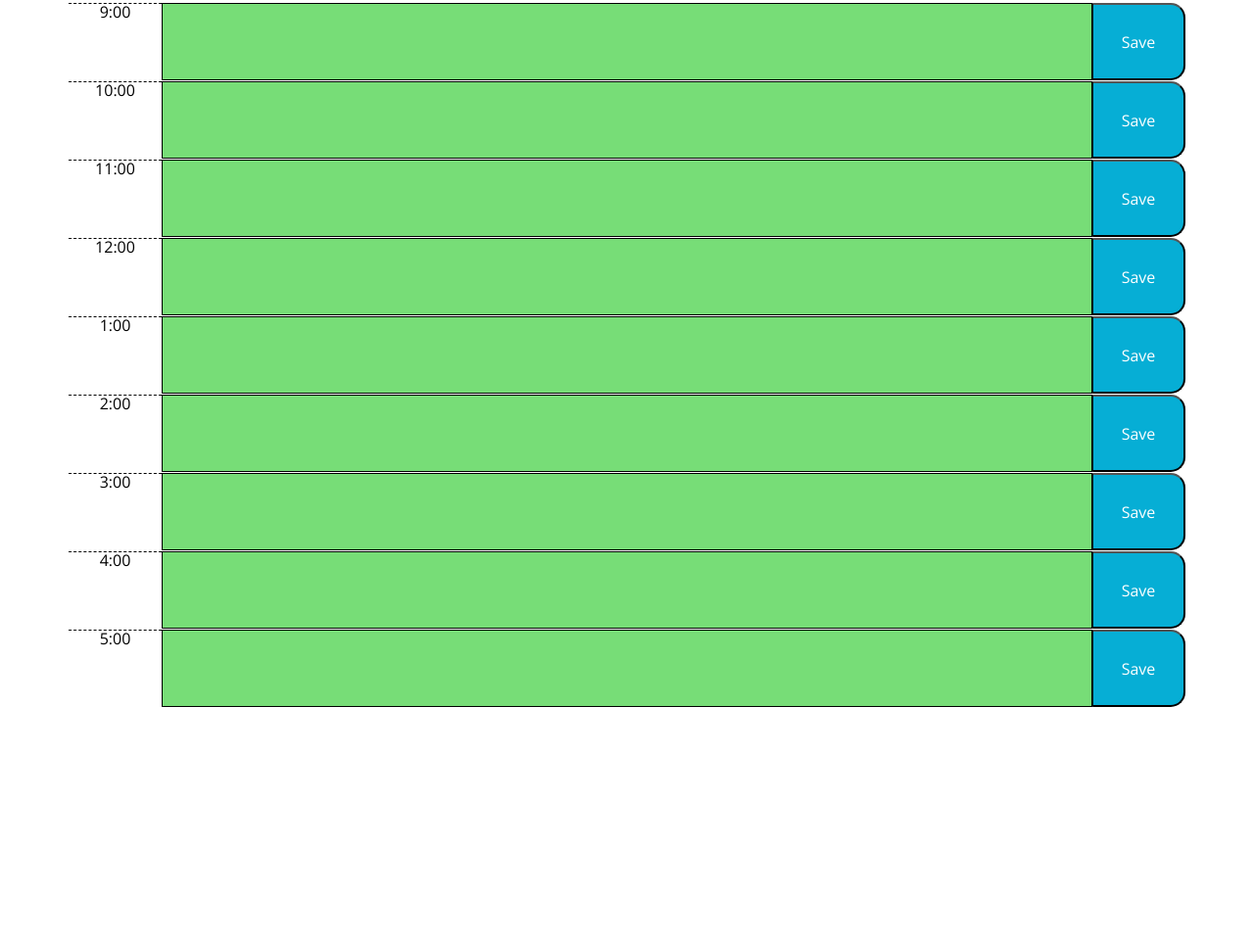
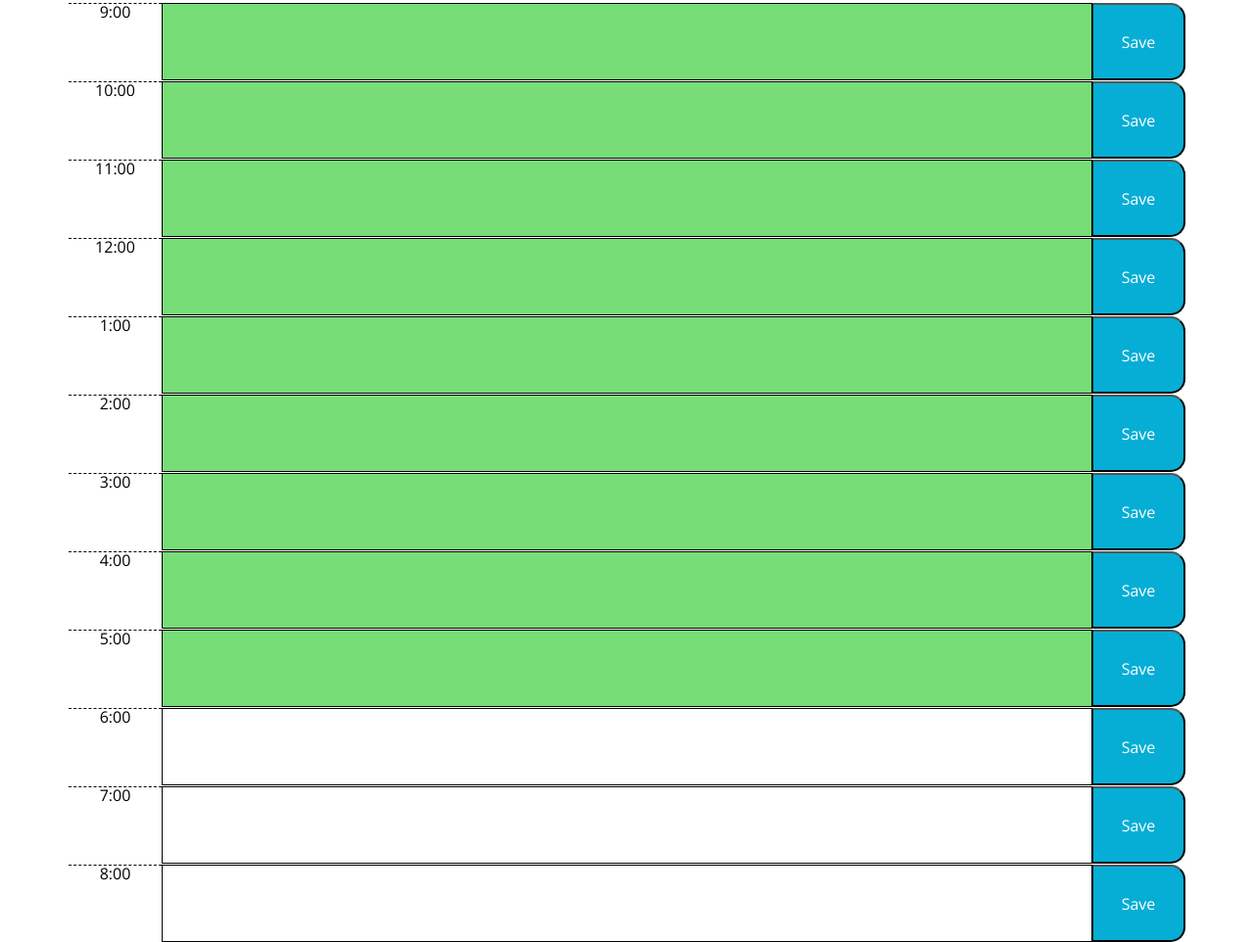
Before and after one commit to Abou2022/WorkDaySchedule, a plain HTML site: page index.html in a window 1280 px wide. Shown: the part 334-1296 px from the top of the page at 98% size. Before the commit the page ends 1056 px from the top, so only its background shows below. Drawn offline with nearby package versions, Linux system fonts and the light colour scheme.

Commit message:
more time added

```diff
--- a/index.html
+++ b/index.html
@@ -75,6 +75,21 @@
         <textarea id="17" class="description col-md-10"></textarea>
         <button class="saveBtn col-md-1">Save</button>
       </div>
+      <div class="row time-block" id="11th">
+        <label class="hour col-md-1">6:00</label>
+        <textarea id="18" class="description col-md-10"></textarea>
+        <button class="saveBtn col-md-1">Save</button>
+      </div>
+      <div class="row time-block" id="12th">
+        <label class="hour col-md-1">7:00</label>
+        <textarea id="19" class="description col-md-10"></textarea>
+        <button class="saveBtn col-md-1">Save</button>
+      </div>
+      <div class="row time-block" id="13th">
+        <label class="hour col-md-1">8:00</label>
+        <textarea id="20" class="description col-md-10"></textarea>
+        <button class="saveBtn col-md-1">Save</button>
+      </div>
     </div>
 
     <script src="https://cdnjs.cloudflare.com/ajax/libs/jquery/3.2.1/jquery.min.js"></script>
```
